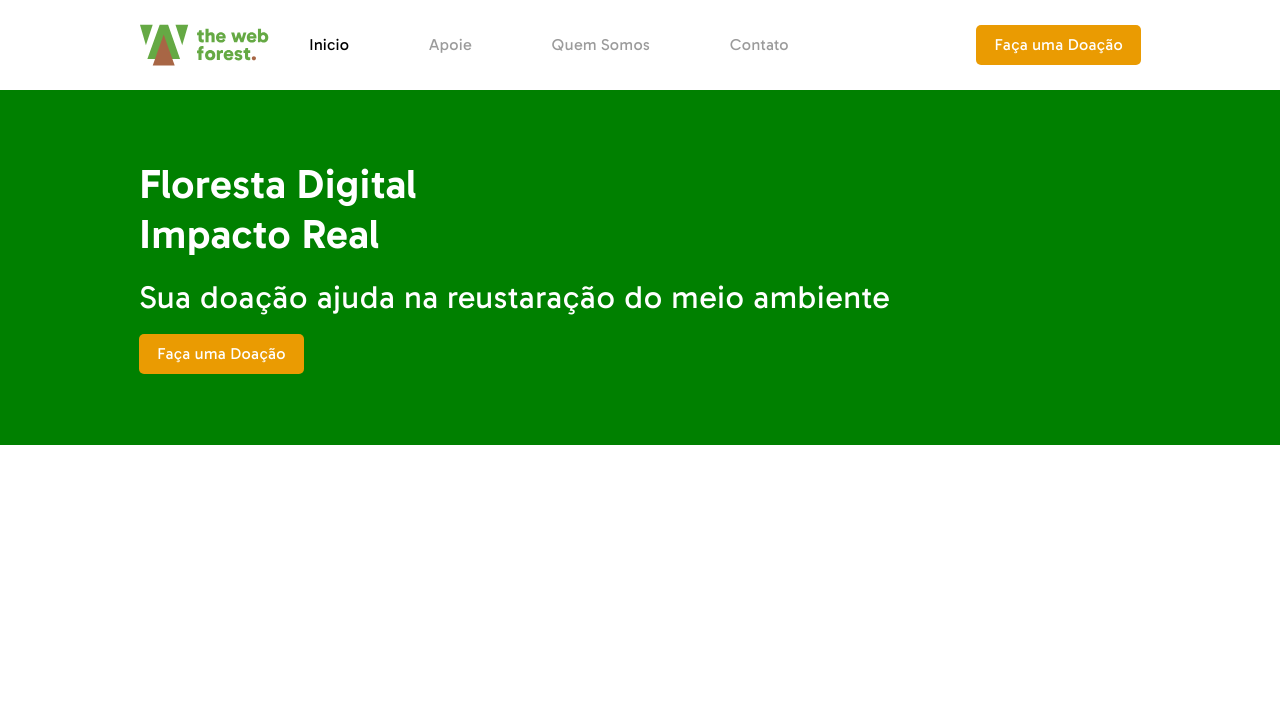
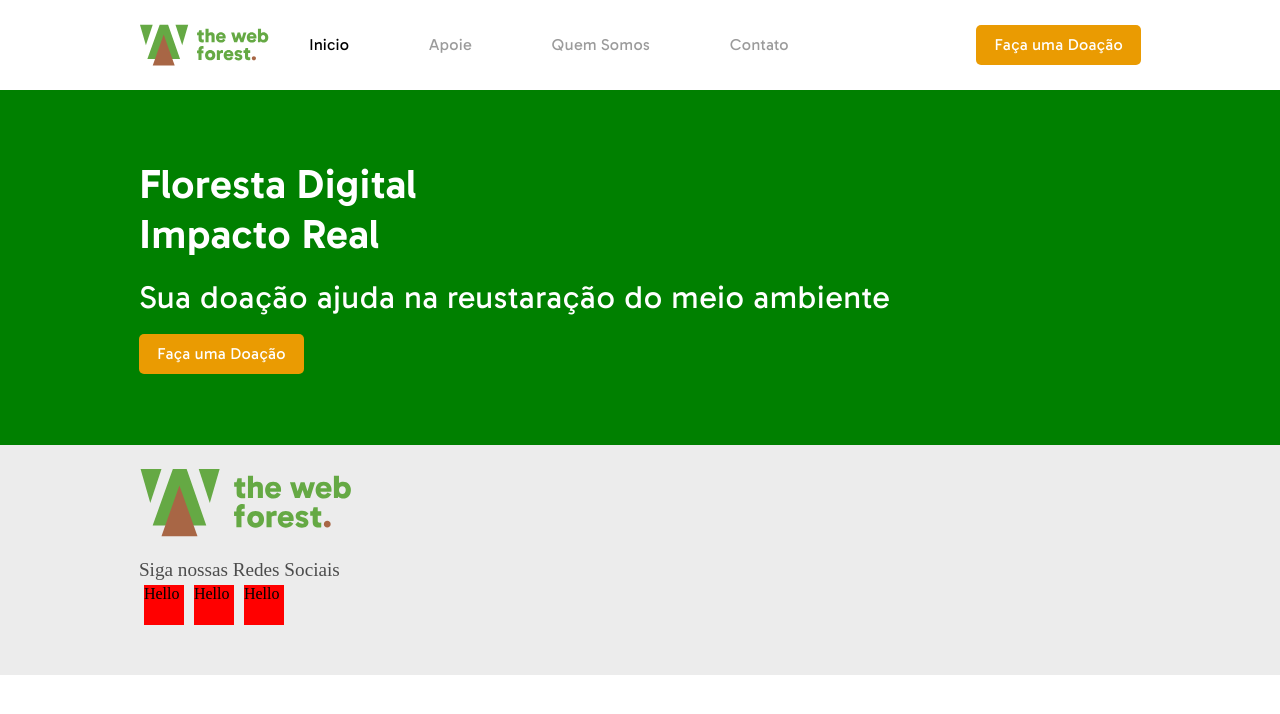
Before and after one commit to the-web-forest/Website, a Next.js app: page / in a window 1280 px wide. Shown: the top 714 px of the page. Built offline with nearby package versions, Linux system fonts and the light colour scheme.

Commit message:
Create Footer

```diff
--- /dev/null
+++ b/components/SocialMediaIcon/index.tsx
@@ -0,0 +1,11 @@
+import styles from './style.module.css'
+
+const SocialMediaIcon = () => {
+    return (
+        <div id={styles.container}>
+            Hello
+        </div>
+    )
+}
+
+export default SocialMediaIcon
--- /dev/null
+++ b/components/SocialMediaIcon/style.module.css
@@ -0,0 +1,7 @@
+#container {
+    width: 40px;
+    height: 40px;
+    background-color: red;
+    cursor: pointer;
+    margin: 5px;
+}
--- a/next.config.js
+++ b/next.config.js
@@ -1,4 +1,10 @@
 /** @type {import('next').NextConfig} */
+
+const path = require('path')
+
 module.exports = {
   reactStrictMode: true,
+  sassOptions: {
+    includePaths: [path.join(__dirname, 'styles')],
+  },
 }
--- a/pages/index.tsx
+++ b/pages/index.tsx
@@ -3,8 +3,8 @@ import Image from 'next/image'
 import DonateButton from '../components/FilledButton'
 import Header from '../components/header'
 import BannerSection from '../sections/Banner'
+import FooterSection from '../sections/Footer'
 import HeaderSection from '../sections/Header'
-import HowItWork from '../sections/HowItWork'
 import styles from '../styles/Home.module.css'
 
 const Home: NextPage = () => {
@@ -13,6 +13,7 @@ const Home: NextPage = () => {
       <Header/>
       <HeaderSection/>
       <BannerSection/>
+      <FooterSection/>
     </div>
   )
 }
--- /dev/null
+++ b/sections/Footer/index.tsx
@@ -0,0 +1,24 @@
+import SocialMediaIcon from '../../components/SocialMediaIcon'
+import styles from './styles.module.css'
+
+const FooterSection = () => {
+    return (
+        <div className={styles.container}>
+            <div id={styles.block}>
+                <div id={styles.blockTop}>
+                    <div id={styles.blockLogo} />
+                </div>
+                <div id={styles.blockBottom}>
+                    <div id={styles.blockSocialMediaText}>Siga nossas Redes Sociais</div>
+                    <div id={styles.socialMediaBlock}>
+                        <SocialMediaIcon/>
+                        <SocialMediaIcon/>
+                        <SocialMediaIcon/>
+                    </div>
+                </div>
+            </div>
+        </div>
+    )
+}
+
+export default FooterSection
--- /dev/null
+++ b/sections/Footer/styles.module.css
@@ -0,0 +1,45 @@
+.container {
+    width: 100%;
+    height: 230px;
+    background-color: var(--gray-background);
+    display: flex;
+    padding: 0 8.68rem;
+}
+
+#block {
+    display: inline-block;
+    width: 25%;
+}
+
+#blockTop {
+    height: 50%;
+    display: flex;
+    align-items: center;
+    justify-content: center;
+}
+
+#blockLogo {
+    width: 100%;
+    height: 60%;
+    background-image: url('/images/logo.svg');
+    background-repeat: no-repeat;
+    background-position: left center;
+}
+
+#blockBottom {
+    height: 50%;
+}
+
+#blockSocialMediaText {
+    font-family: Aprova Sans;
+    font-style: normal;
+    font-weight: normal;
+    font-size: 1.2em;
+    line-height: 20px;
+    text-align: left;
+    color: var(--dark-gray);
+}
+
+#socialMediaBlock{
+    display: flex;
+}
--- a/sections/Header/index.tsx
+++ b/sections/Header/index.tsx
@@ -1,6 +1,5 @@
 import DonateButton from '../../components/FilledButton'
 import HeaderButton from '../../components/HeaderButton'
-import OutlinedButton from '../../components/OutlinedButton'
 import Settings from '../../core/settings'
 import styles from './styles.module.css'
 
--- a/styles/Colors.module.css
+++ b/styles/Colors.module.css
@@ -0,0 +1,6 @@
+:root {
+    --primary-color: #00635D;
+    --gray-background: #ECECEC;
+
+    --dark-gray: #4C4C4C;
+}
--- a/styles/globals.css
+++ b/styles/globals.css
@@ -1,3 +1,5 @@
+@import url('./Colors.module.css');
+
 @font-face {
   font-family: "Aprova";
   src: url('/fonts/APROVA-REGULAR.TTF');
```
